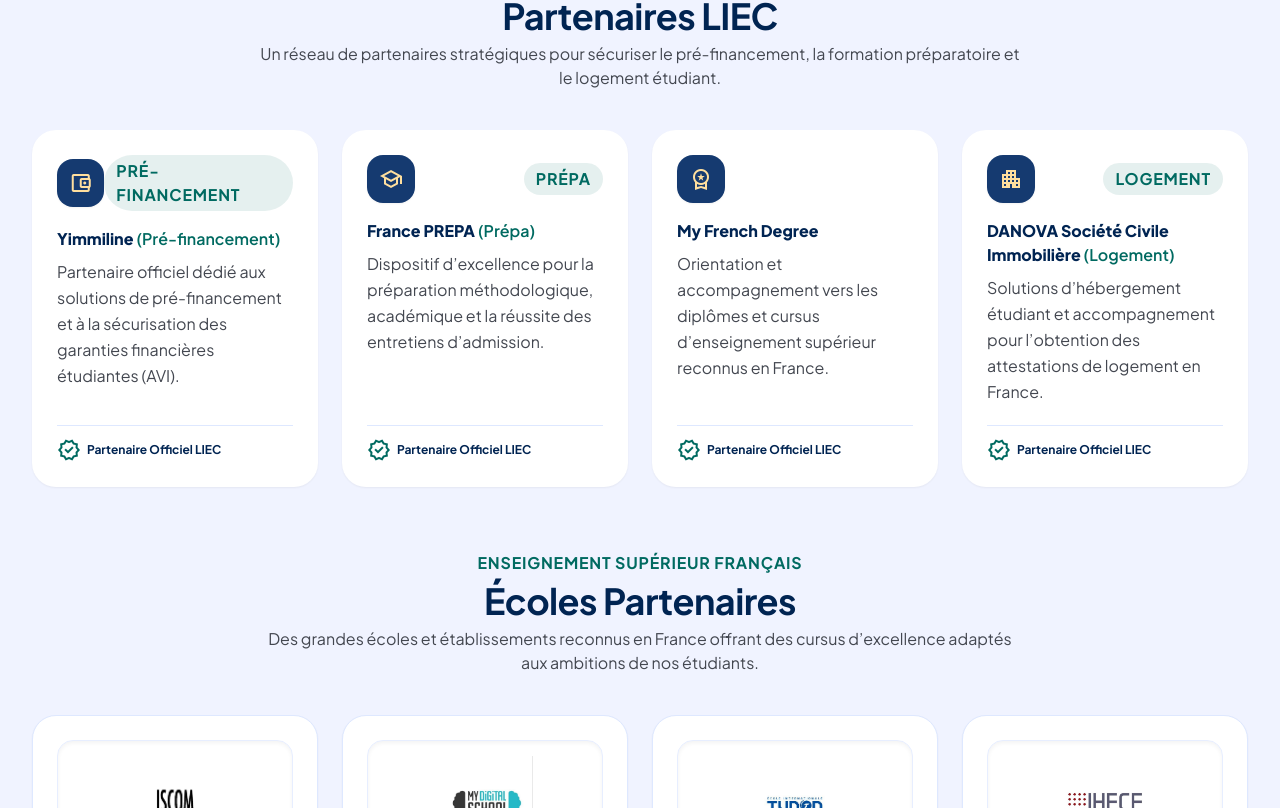
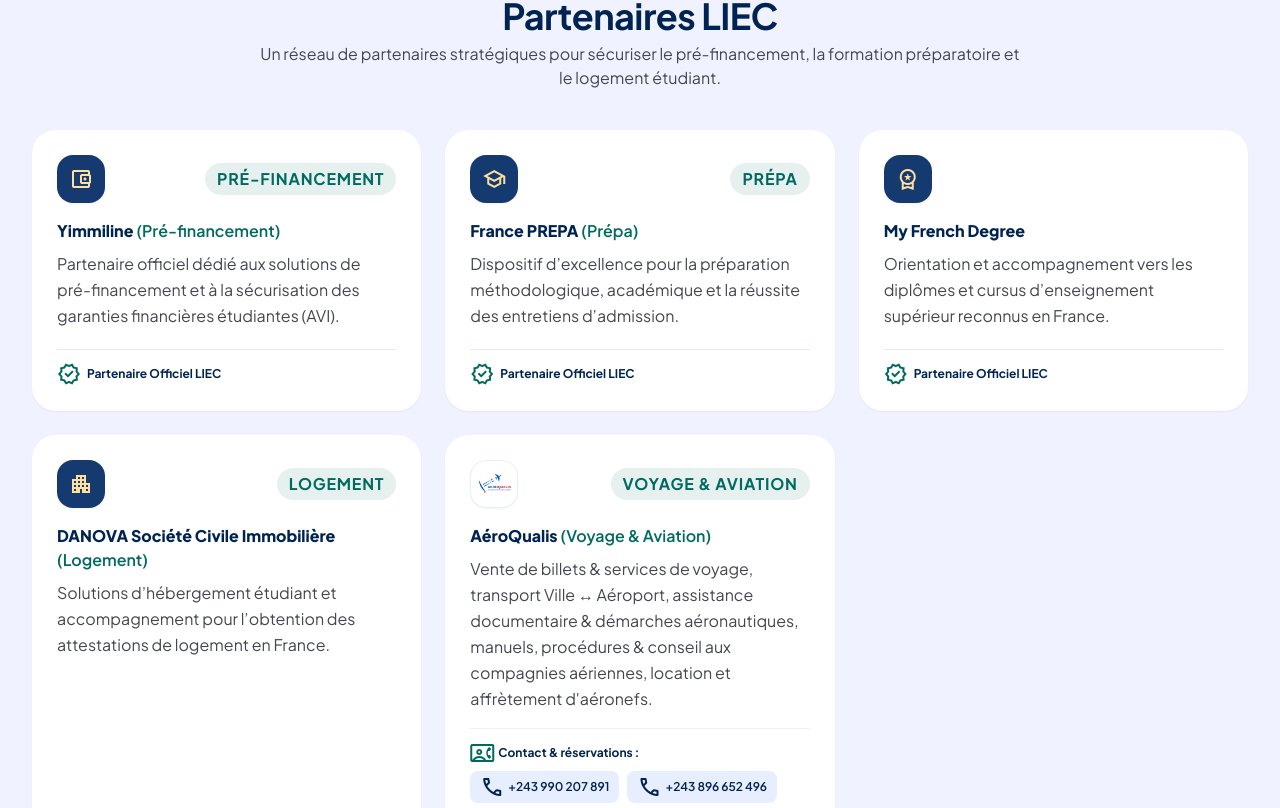
Before and after one commit to MJM30/LIEC_site_et_Solution, a Next.js app: page /a-propos in a window 1280 px wide. Shown: the part 852-1660 px from the top of the page. Built offline with nearby package versions, Linux system fonts and the light colour scheme.

Commit message:
Ajout du partenaire AéroQualis et de son logo sur la page À propos

```diff
--- a/src/app/a-propos/page.tsx
+++ b/src/app/a-propos/page.tsx
@@ -87,6 +87,18 @@
       icon: "apartment",
       description:
         "Solutions d’hébergement étudiant et accompagnement pour l’obtention des attestations de logement en France.",
+    },
+    {
+      name: "AéroQualis",
+      category: "Voyage & Aviation",
+      icon: "flight_takeoff",
+      logo: "/logo_aeroqualis.png",
+      description:
+        "Vente de billets & services de voyage, transport Ville ↔ Aéroport, assistance documentaire & démarches aéronautiques, manuels, procédures & conseil aux compagnies aériennes, location et affrètement d'aéronefs.",
+      contacts: [
+        { label: "+243 990 207 891", tel: "+243990207891" },
+        { label: "+243 896 652 496", tel: "+243896652496" },
+      ],
     },
   ];
 
@@ -240,7 +252,7 @@
                   </p>
                 </div>
 
-                <div className="grid grid-cols-1 md:grid-cols-2 lg:grid-cols-4 gap-gutter">
+                <div className="grid grid-cols-1 md:grid-cols-2 lg:grid-cols-3 gap-gutter">
                   {liecPartners.map((partner, idx) => (
                     <div
                       key={idx}
@@ -248,11 +260,21 @@
                     >
                       <div>
                         <div className="flex items-center justify-between mb-4">
-                          <div className="h-12 w-12 rounded-2xl bg-primary-container text-tertiary-fixed flex items-center justify-center shadow-sm">
-                            <span className="material-symbols-outlined text-2xl">
-                              {partner.icon}
-                            </span>
-                          </div>
+                          {partner.logo ? (
+                            <div className="h-12 w-12 rounded-2xl bg-white border border-surface-container shadow-sm p-1 flex items-center justify-center overflow-hidden">
+                              <img
+                                src={partner.logo}
+                                alt={`Logo ${partner.name}`}
+                                className="h-full w-full object-contain"
+                              />
+                            </div>
+                          ) : (
+                            <div className="h-12 w-12 rounded-2xl bg-primary-container text-tertiary-fixed flex items-center justify-center shadow-sm">
+                              <span className="material-symbols-outlined text-2xl">
+                                {partner.icon}
+                              </span>
+                            </div>
+                          )}
                           {partner.category && (
                             <span className="px-3 py-1 rounded-full bg-secondary/10 text-secondary font-label-sm font-bold uppercase tracking-wider">
                               {partner.category}
@@ -270,6 +292,30 @@
                         <p className="font-body-md text-on-surface-variant leading-relaxed">
                           {partner.description}
                         </p>
+                        {partner.contacts && partner.contacts.length > 0 && (
+                          <div className="mt-4 pt-3 border-t border-surface-container-high/60">
+                            <span className="text-xs font-bold text-primary flex items-center gap-1 mb-1.5">
+                              <span className="material-symbols-outlined text-sm text-secondary">
+                                contact_phone
+                              </span>
+                              Contact &amp; réservations :
+                            </span>
+                            <div className="flex flex-wrap gap-2 text-xs font-semibold">
+                              {partner.contacts.map((c, cIdx) => (
+                                <a
+                                  key={cIdx}
+                                  href={`tel:${c.tel}`}
+                                  className="inline-flex items-center gap-1 px-2.5 py-1 rounded-lg bg-surface-container hover:bg-secondary/10 hover:text-secondary text-primary transition-colors"
+                                >
+                                  <span className="material-symbols-outlined text-xs">
+                                    call
+                                  </span>
+                                  {c.label}
+                                </a>
+                              ))}
+                            </div>
+                          </div>
+                        )}
                       </div>
                       <div className="mt-5 pt-3 border-t border-surface-container-high flex items-center gap-1.5 text-xs font-bold text-primary">
                         <span className="material-symbols-outlined text-secondary text-base">
```
Also changed, not shown: public/logo_aeroqualis.png (added), public/logo_aeroqualis_full.jpg (added).
